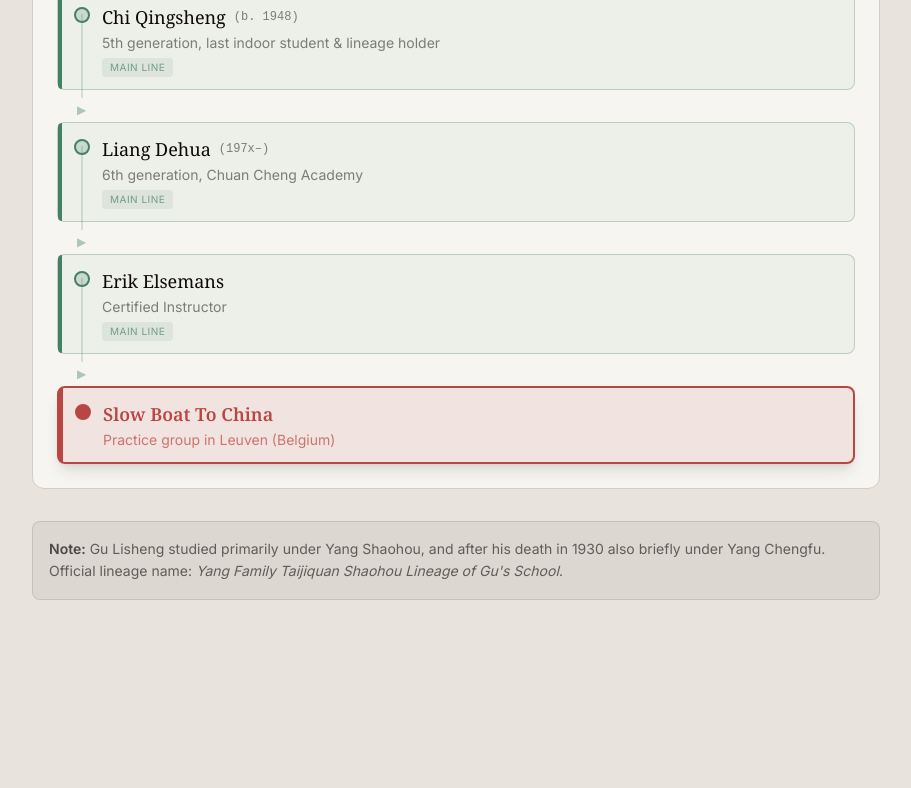
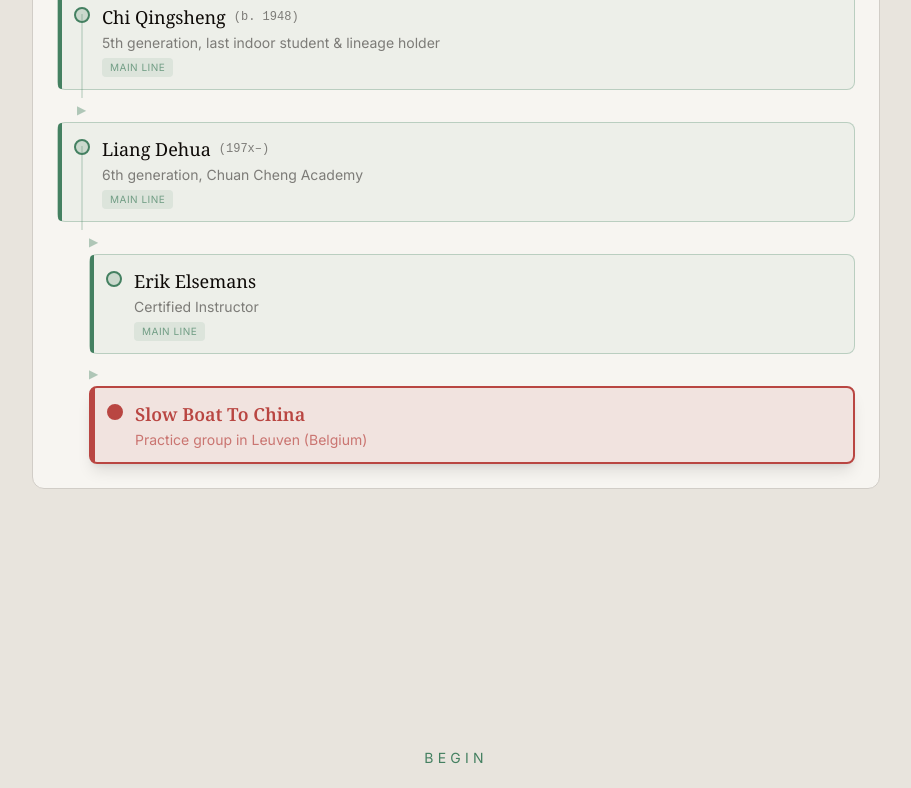
Before and after one commit to pascalbuysschaert/v0-slow-boat-to-china, a Next.js app: page / in a window 1280 px wide. Shown: the part 4297-5085 px from the top of the page, without its empty margins (184-1095 px from the left). Built offline with nearby package versions, Linux system fonts and the light colour scheme.

Commit message:
feat: adjust Lineage section indentation and remove note
Align "Erik Elsemans" and "Slow Boat To China" under "Liang Dehua"; remove note footnote.

Co-authored-by: Pascal Buysschaert <195558215+pascalbuysschaert@users.noreply.github.com>

```diff
--- a/components/lineage.tsx
+++ b/components/lineage.tsx
@@ -216,19 +216,22 @@ export function Lineage() {
         <div className="bg-cream rounded-xl p-4 md:p-6 border border-border">
           {activeTab === 'main' && (
             <div className="space-y-2">
-              {mainLineage.map((node, index) => (
-                <div key={node.name} className="relative">
-                  {index < mainLineage.length - 1 && (
+              {mainLineage.map((node, index) => {
+                const isIndented = node.name === 'Erik Elsemans' || node.name === 'Slow Boat To China'
+                return (
+                  <div key={node.name} className={`relative ${isIndented ? 'ml-6 md:ml-8' : ''}`}>
+                    {index < mainLineage.length - 1 && !isIndented && (
                       <div className="absolute left-6 top-12 bottom-0 w-0.5 bg-jade/20 -mb-2" />
                     )}
                     {index > 0 && (
-                    <div className="flex justify-start pl-5 py-1">
+                      <div className={`flex justify-start py-1 ${isIndented ? 'pl-0' : 'pl-5'}`}>
                         <span className="text-jade/40 text-xs">▶</span>
                       </div>
                     )}
                     <LineageEntry node={node} />
                   </div>
-              ))}
+                )
+              })}
             </div>
           )}
 
@@ -256,14 +259,6 @@ export function Lineage() {
           )}
         </div>
 
-        {/* Footnote */}
-        <div className="mt-8 p-4 bg-ink/5 rounded-lg border border-ink/10">
-          <p className="text-sm text-ink/60 leading-relaxed">
-            <span className="font-semibold text-ink/70">Note:</span> Gu Lisheng studied primarily under Yang Shaohou,
-            and after his death in 1930 also briefly under Yang Chengfu. Official lineage name:
-            <span className="italic"> Yang Family Taijiquan Shaohou Lineage of Gu&apos;s School.</span>
-          </p>
-        </div>
       </div>
     </section>
   )
```
Lines whose indentation alone changed are shown as unchanged.
